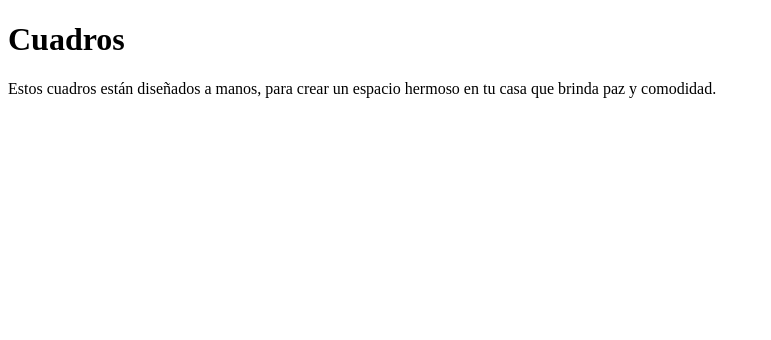
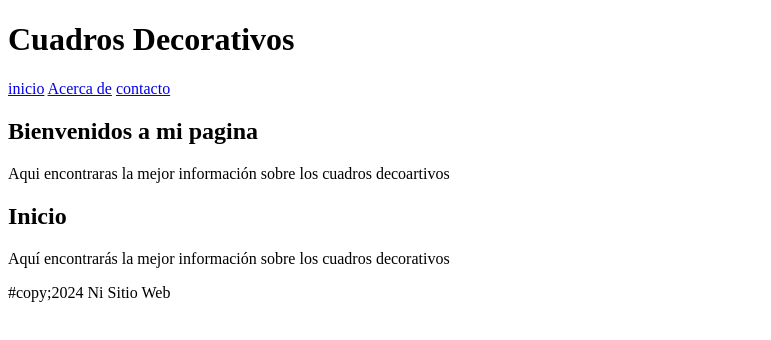
Before and after one commit to Isama85/Repositorio-2, a plain HTML site: page index.html in a window 1280 px wide. Shown: the whole page, without its empty margins (0-771 px from the left). Drawn offline with Linux system fonts and the light colour scheme.

Commit message:
Update index.html

```diff
--- a/index.html
+++ b/index.html
@@ -6,9 +6,37 @@
     <title>Decoraciones Isa</title>
 </head>
 <body>
-    <h1>Cuadros</h1>
-    <p>
-        Estos cuadros están diseñados a manos, para crear un espacio hermoso en tu casa que brinda paz y comodidad.
-    </p>
+    <header>
+        <h1>Cuadros Decorativos</h1>
+    </header>
+    <nav>
+       <a href="#inicio">inicio</a>
+       <a href="#acerca">Acerca de</a>
+       <a href="#contacto">contacto</a>
+
+    </nav>
+
+<main>
+    <div>
+        <h2>Bienvenidos a mi pagina</h2>
+        <p>Aqui encontraras la mejor información sobre los cuadros decoartivos</p>
+    </div>
+</main>
+    <main>
+      <div>
+         <h2>Inicio</h2>
+        <p>Aquí encontrarás la mejor información sobre los cuadros decorativos</p>
+      </div>
+    </main>
+    <foster>
+        <p>#copy;2024 Ni Sitio Web</p>
+    </foster>
+
+
+
+
+
+
+
 </body>
 </html>
```
